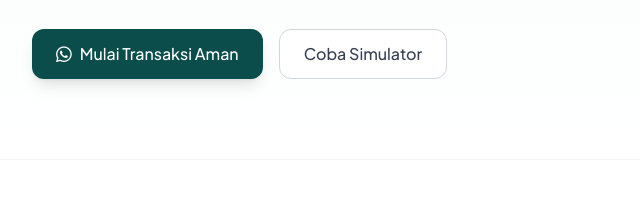
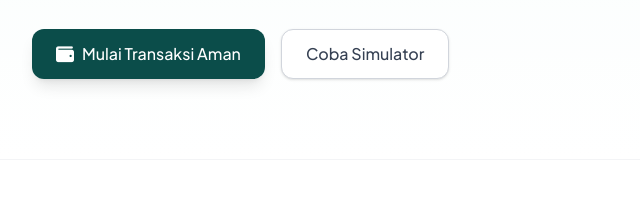
Before and after one commit to Widyanto0007/rekber-nusantara, a plain HTML site: page index.html in a window 1280 px wide. Shown: the part 412-623 px from the top of the page, 0-640 px from the left. Drawn offline with nearby package versions, Linux system fonts and the light colour scheme; a script that the page names is missing; a web font is replaced by a local one.

Commit message:
Update index.html

```diff
--- a/index.html
+++ b/index.html
@@ -49,14 +49,14 @@
                         Bertransaksi dengan siapa saja di seluruh Nusantara. Dana Anda aman bersama kami hingga barang diterima sesuai pesanan. Melindungi pembeli, menjamin hak penjual.
                     </p>
                     <div class="flex flex-col sm:flex-row gap-4 sm:justify-center lg:justify-start">
-                        <a href="#whatsapp-trigger" onclick="openWA()" class="bg-teal-premium text-white px-6 py-3 rounded-xl font-medium text-center shadow-lg hover:bg-teal-900 transition flex items-center justify-center gap-2">
-                            <i class="fa-brands fa-whatsapp text-lg"></i> <span id="hero-btn-1">Mulai Transaksi Aman</span>
-                        </a>
-                        <a href="#simulator" class="bg-white text-gray-700 border border-gray-300 px-6 py-3 rounded-xl font-medium text-center hover:bg-gray-50 transition" id="hero-btn-2">
-                            Coba Simulator
-                        </a>
-                    </div>
-                </div>
+            <a href="#" onclick="bayarPakaiPi(10, 'AndiStore')" class="bg-teal-premium text-white px-6 py-3 rounded-xl font-medium text-center shadow-lg hover:bg-teal-900 transition flex items-center justify-center gap-2">
+              <i class="fa-solid fa-wallet text-lg"></i> <span id="hero-btn-1">Mulai Transaksi Aman</span>
+            </a>
+            <a href="#simulator" class="bg-white text-gray-700 border border-gray-300 px-6 py-3 rounded-xl font-medium text-center shadow-sm hover:bg-gray-50 transition">
+              Coba Simulator
+            </a>
+          </div>
+        </div>
 
                 <div class="mt-12 relative sm:max-w-lg sm:mx-auto lg:mt-0 lg:max-w-none lg:mx-0 lg:col-span-6 flex justify-center">
                     <div class="bg-white rounded-2xl shadow-xl border border-gray-100 p-6 w-full max-w-sm">
```
